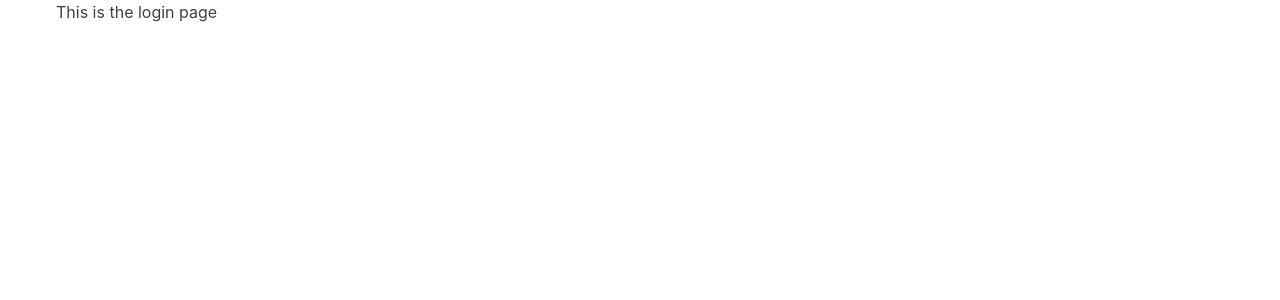
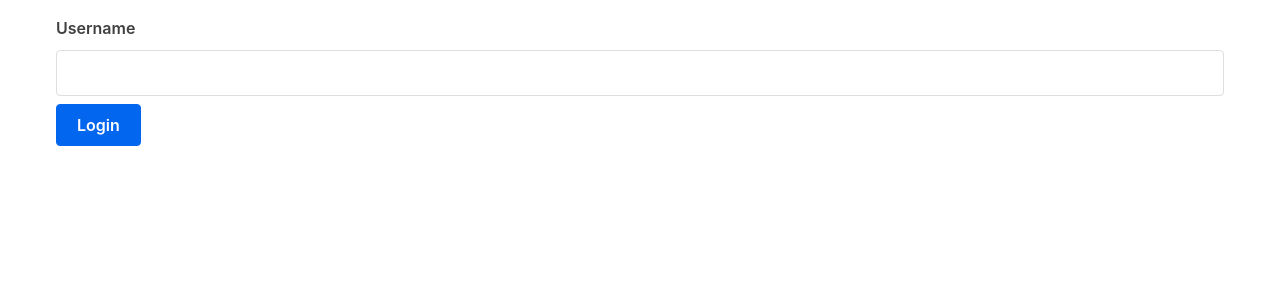
Before and after one commit to Hydroptix/csc-307-inventory-app, a React (Create React App) app in the folder frontend/: page / in a window 1280 px wide. Shown: the top 300 px of the page. Built offline with nearby package versions, Linux system fonts and the light colour scheme.

Commit message:
Populated user login page and page-redirection logic

```diff
--- a/frontend/src/App.js
+++ b/frontend/src/App.js
@@ -9,7 +9,7 @@ const App = () => (
     <Suspense fallback={<div>Loading...</div>}>
       <Switch>
         <Route exact path="/" component={Login}/>
-        <Route path="/about" component={AllSongs}/>
+        <Route path="/songs" component={AllSongs}/>
       </Switch>
     </Suspense>
   </Router>
--- a/frontend/src/Login.js
+++ b/frontend/src/Login.js
@@ -1,13 +1,59 @@
 import React, { Component } from 'react'
+import LoginForm from './LoginForm'
+import axios from 'axios'
 
 class Login extends Component {
+  state = {
+    loginAttempted: false
+  }
+
+  checkUserExists (username) {
+    console.log("Making get call to http://localhost:5000/users?name=" + username)
+    return axios.get('http://localhost:5000/users?name=' + username, {name: username})
+      .then(function (response) {
+        console.log(response)
+        return response
+      })
+      .catch(function (error) {
+        console.log(error)
+        return false
+      })
+  }
+
+  attemptLogin = username => {
+    console.log("Checking if " + JSON.stringify(username) + " is a user")
+    this.checkUserExists(username.username).then(response => {
+      if (response.status === 200) {
+        if (response.data.users.length > 0) {
+          this.props.history.push('/songs')
+          return true
+        }
+      }
+
+      this.setState({
+        loginAttempted: true
+      })
+
+      return false
+    })
+  }
 
   render () {
-    return (
-      <div className="container">
-        This is the login page
-      </div>
-    )
+
+    if (this.state.loginAttempted) {
+      return (
+        <div className="container">
+          <LoginForm handleSubmit={this.attemptLogin}/>
+          <strong style={{ color: 'red' }}>Username not found: please enter a valid username (usernames are case sensitive)</strong>
+        </div>
+      )
+    } else {
+      return (
+        <div className="container">
+          <LoginForm handleSubmit={this.attemptLogin}/>
+        </div>
+      )
+    }
   }
 
 }
--- /dev/null
+++ b/frontend/src/LoginForm.js
@@ -0,0 +1,46 @@
+import React, { Component } from 'react'
+
+class LoginForm extends Component {
+  initialState = {
+    username: ''
+  }
+
+  state = this.initialState
+
+  handleChange = event => {
+    const { name, value } = event.target
+
+    this.setState({
+      [name]: value,
+    })
+  }
+
+  handleSubmit = () => {
+    this.props.handleSubmit(this.state)
+  }
+
+  render () {
+    const { username } = this.state
+
+    return (
+      <form>
+        <label htmlFor="username">Username</label>
+        <input
+          type="text"
+          name="username"
+          id="username"
+          value={username}
+          onChange={this.handleChange}
+        />
+        <input
+          type="button"
+          value="Login"
+          onClick={this.handleSubmit}
+        />
+      </form>
+    )
+  }
+
+}
+
+export default LoginForm
```
